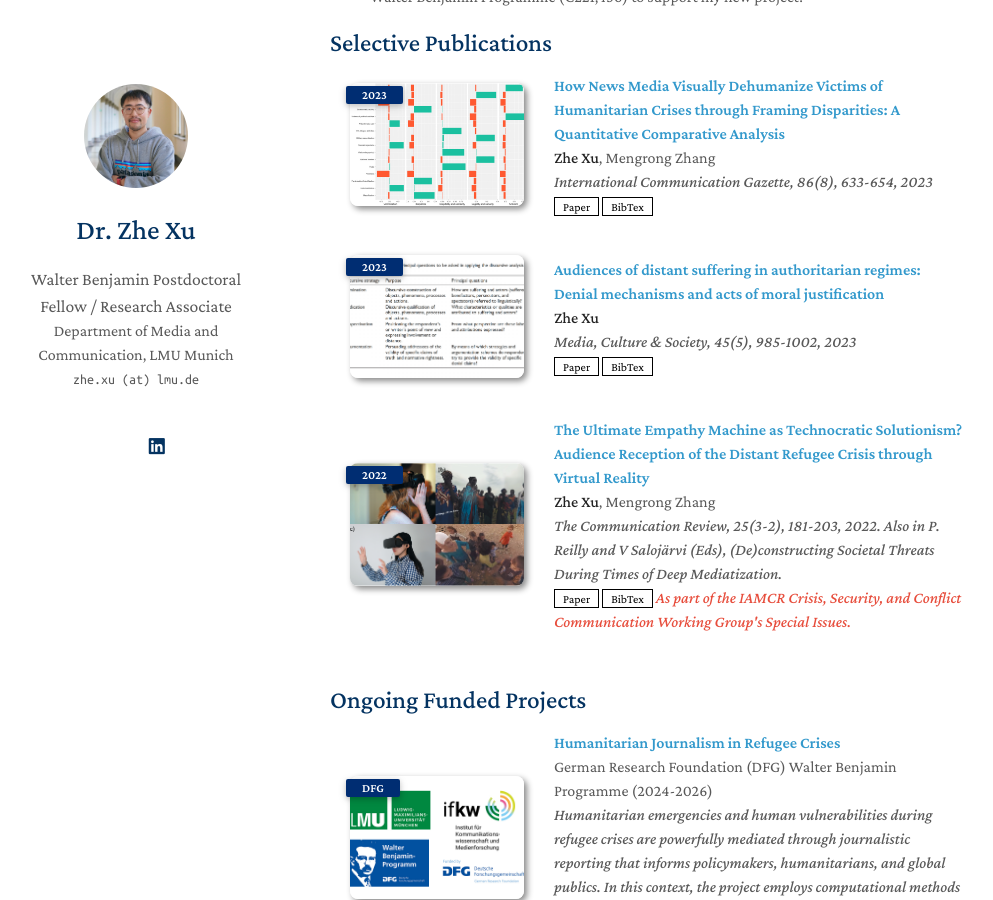
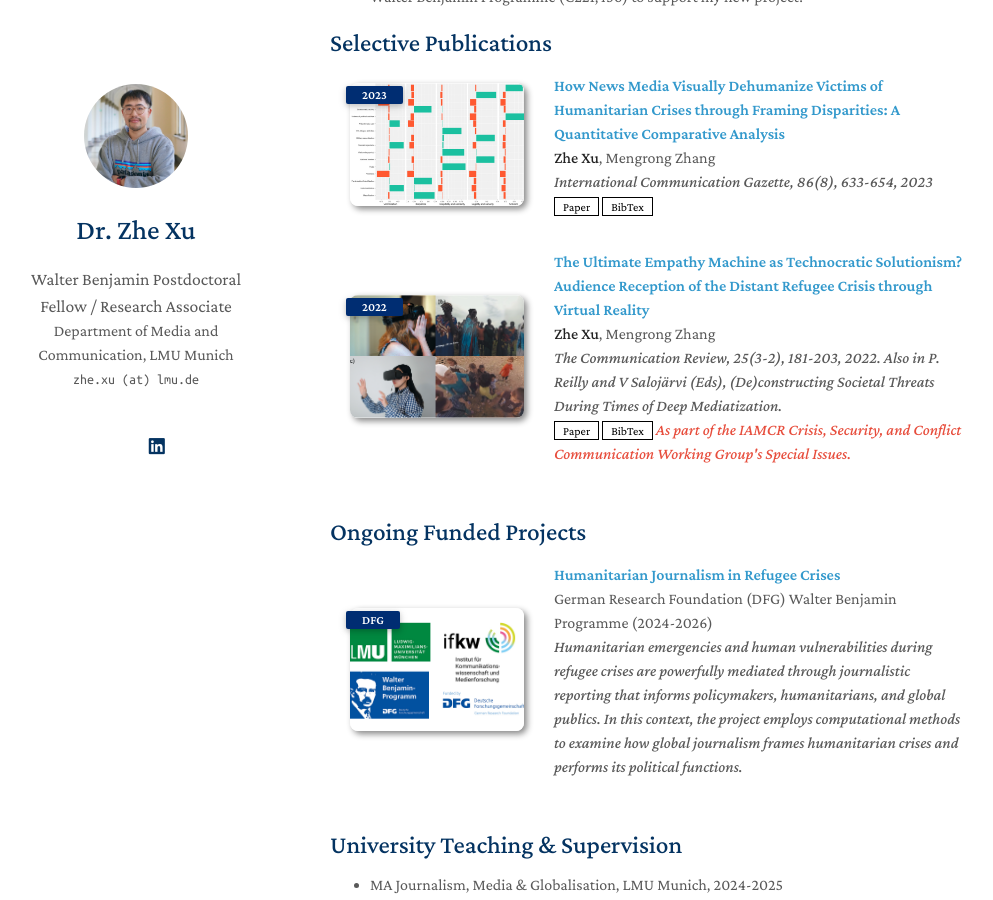
Before and after one commit to zhexuphd/home, a Jekyll site: the page built from index.md, in a window 1280 px wide and 900 px high, scrolled down 658 px. Shown: the whole window, without its empty margins (140-1133 px from the left). Built offline with Jekyll 4.4.1, drawn with Linux system fonts in a browser that asks for light colours; a style sheet for code colours, icons or effects is not loaded; our own code applies the rules of GitHub Pages for plain Markdown files.

Commit message:
Update publications.yml

```diff
--- a/_data/publications.yml
+++ b/_data/publications.yml
@@ -8,14 +8,6 @@
     bibtex: https://gist.githubusercontent.com/zhexuphd/0ec9134e3b5f077b5b2c443e96947240/raw/d04e8d6b3575742312460b2aadbd2d9f94a0e188/gistfile1.txt
     image: ./assets/img/paper1.jpg
 
-  - title: "Audiences of distant suffering in authoritarian regimes: Denial mechanisms and acts of moral justification"
-    authors: <strong>Zhe Xu</strong>
-    conference_short: 2023
-    conference: Media, Culture & Society, 45(5), 985-1002, 2023
-    paper: https://journals.sagepub.com/doi/abs/10.1177/01634437231155339
-    bibtex: https://gist.githubusercontent.com/zhexuphd/07dd092572b77ddae29f910e0f76106f/raw/69ad1df5094c0e29bac492ca873b28d5e94beef6/gistfile1.txt
-    image: ./assets/img/mcs.jpg
-
   - title: "The Ultimate Empathy Machine as Technocratic Solutionism? Audience Reception of the Distant Refugee Crisis through Virtual Reality"
     authors: <strong>Zhe Xu</strong>, Mengrong Zhang
     conference_short: 2022
```
